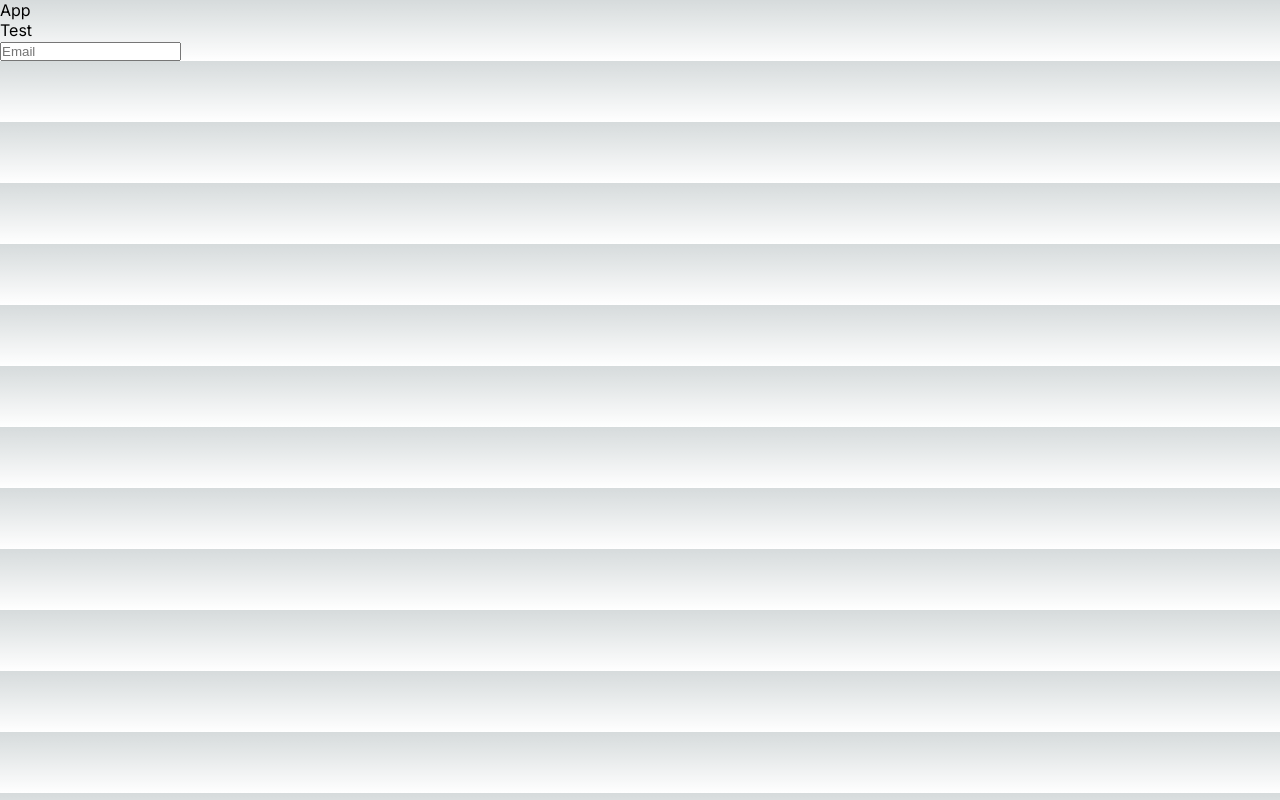
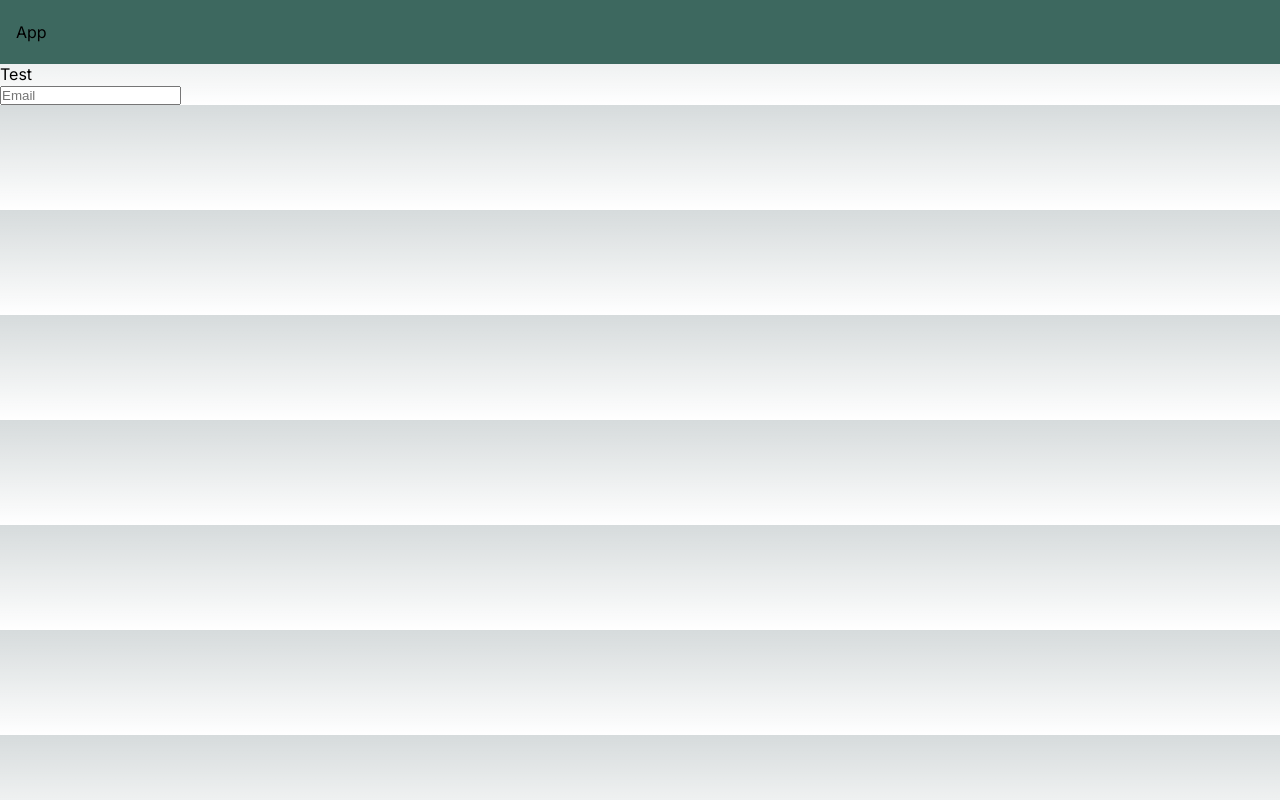
Before and after one commit to tendryAxel/hello-world-WEB3-std22075, a Next.js app: page /test in a window 1280 px wide. Built offline with nearby package versions, Linux system fonts and the light colour scheme.

Commit message:
feat: header

```diff
--- a/app/globals.css
+++ b/app/globals.css
@@ -38,6 +38,9 @@
   --callout-border-rgb: 172, 175, 176;
   --card-rgb: 180, 185, 188;
   --card-border-rgb: 131, 134, 135;
+
+
+  --primary: 61, 104, 95;
 }
 
 @media (prefers-color-scheme: dark) {
@@ -105,3 +108,24 @@ a {
     color-scheme: dark;
   }
 }
+
+
+
+
+header {
+  width: 100vw;
+  background-color: rgb(var(--primary));
+  height: 4em;
+  display: flex;
+  flex-direction: row;
+  justify-content: start;
+  align-items: center;
+}
+
+header > div {
+  display: flex;
+  flex-direction: column;
+  justify-content: center;
+  align-items: center;
+  padding: 1em;
+}
--- a/app/test/layout.tsx
+++ b/app/test/layout.tsx
@@ -1,3 +1,5 @@
+
+
 export default ({
     children,
   }: Readonly<{
@@ -5,11 +7,11 @@ export default ({
   }>) => {
     return (
         <div>
-            <div>
+            <header>
                 <div><a href="#" title="main">App</a></div>
-            </div>
+            </header>
             {children}
-            <div>
+            <footer>
                 <div>
                     <h1></h1>
                     <p></p>
@@ -17,7 +19,7 @@ export default ({
                 <div>
                     <input type="text" placeholder="Email" />
                 </div>
-            </div>
+            </footer>
         </div>
     )
 }
```
